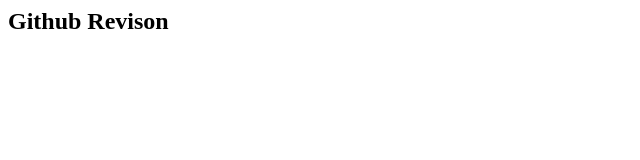
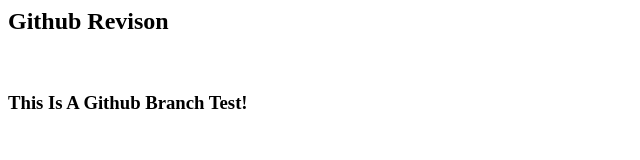
Before and after one commit to TimmyTimon/git-webapp, a plain HTML site: page index.html in a window 1280 px wide. Shown: the whole page, without its empty margins (0-640 px from the left). Drawn offline with Linux system fonts and the light colour scheme.

Commit message:
Added a new header to the main page

```diff
--- a/index.html
+++ b/index.html
@@ -7,5 +7,7 @@
 </head>
 <body>
     <h2>Github Revison</h2>
+    <br>
+    <h3>This Is  A Github Branch Test!</h3>
 </body>
 </html>
```
